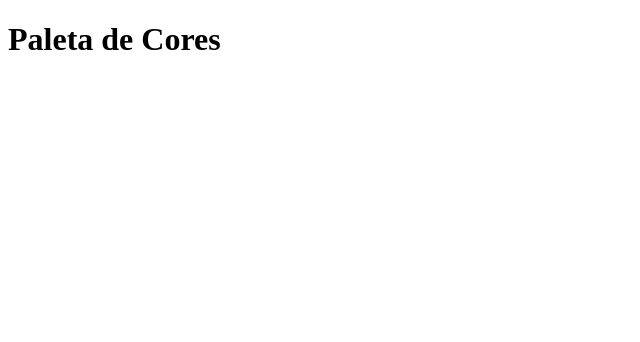
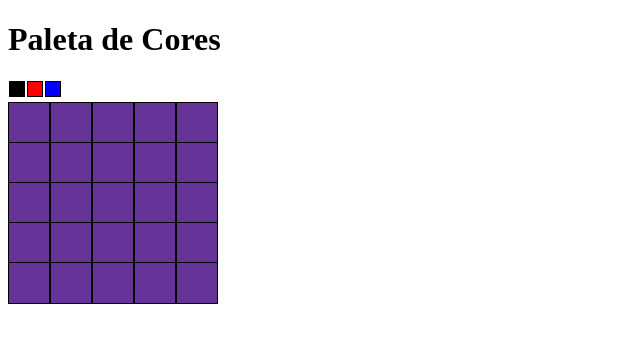
Before and after one commit to jvictorfranca/pixels-art, a website: page index.html in a window 1280 px wide. Shown: the whole page, without its empty margins (0-640 px from the left). Drawn offline with Linux system fonts and the light colour scheme.

Commit message:
faz o quadro de pixels

```diff
--- a/index.html
+++ b/index.html
@@ -5,10 +5,13 @@
   <meta http-equiv="X-UA-Compatible" content="IE=edge">
   <meta name="viewport" content="width=device-width, initial-scale=1.0">
   <title>Project Pixxels-Art</title>
+  <link rel="stylesheet" href="style.css">
 </head>
 <body>
   <h1>Paleta de Cores</h1>
   <div id="color-palette"></div>
+  <div id="pixel-board"></div>
 
 </body>
+<script src="script.js"></script>
 </html>
--- a/script.js
+++ b/script.js
@@ -0,0 +1,43 @@
+let paleta = document.querySelector('div#color-palette')
+function adicionaCor(cor){
+  let botaoCor = document.createElement('div')
+  botaoCor.className = 'color '
+  botaoCor.className += cor
+  botaoCor.style.backgroundColor = cor
+  botaoCor.style.border = 'solid black 1px'
+  botaoCor.style.display = 'inline-block'
+  paleta.appendChild(botaoCor)
+}
+
+adicionaCor('black')
+adicionaCor('red')
+adicionaCor('blue')
+
+
+let n = 5
+
+let quadro = document.querySelector('div#pixel-board')
+
+let tamanho = 200/n
+tamanho = tamanho.toString()
+tamanho += 'px'
+
+function criaQuadro(n){
+  quadro.innerHTML = null
+  for (let index = 0; index <n ; index+=1 ){
+    let linha = document.createElement('div')
+    for(let index2 = 0 ; index2<n ; index2++){
+      let pixel = document.createElement('div')
+      pixel.className = 'pixel'
+      pixel.style.display = 'inline-block'
+
+      pixel.style.height = tamanho
+      pixel.style.width = tamanho
+      console.log(tamanho)
+      linha.appendChild(pixel)
+    }
+    linha.style.height = tamanho
+    quadro.appendChild(linha)
+  }
+}
+criaQuadro(n)
--- a/style.css
+++ b/style.css
@@ -0,0 +1,20 @@
+.color {
+  height: 10px;
+  width: 10px;
+  padding: 2px;
+  margin: 1px;
+}
+
+.pixel{
+  /* height: 40px;
+  width: 40px; */
+  border: black solid 1px;
+  padding: 0;
+  margin: 0;
+  background-color: rebeccapurple;
+}
+
+.linha{
+  border: red solid 1px;
+
+}
```
Also changed, not shown: 1 other file.
